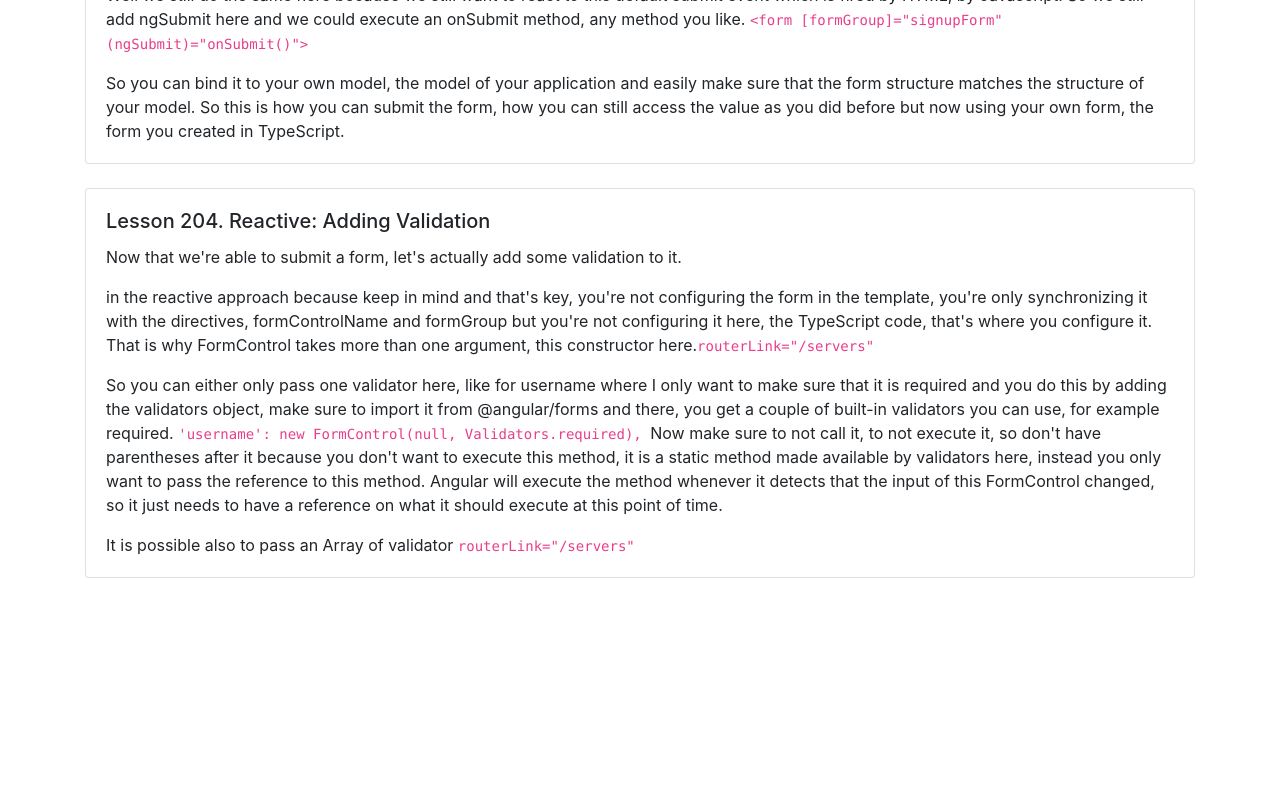
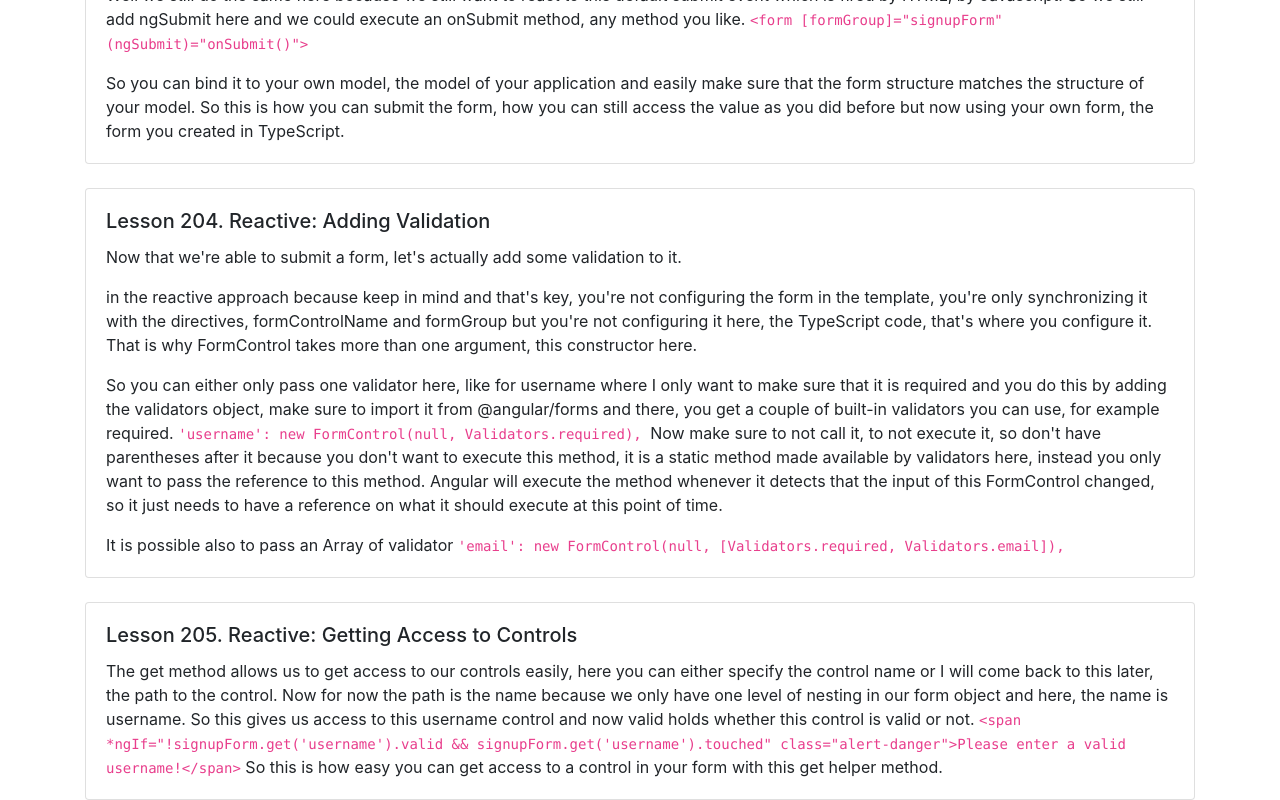
Before and after one commit to Sandro81/section15-reactive-setup-form, an Angular app: page / in a window 1280 px wide. Shown: the part 1671-2471 px from the top of the page. Before the commit the page ends 2249 px from the top, so only its background shows below. Built offline with nearby package versions, Linux system fonts and the light colour scheme.

Commit message:
section15 reactive setup form

```diff
--- a/src/app/app.component.html
+++ b/src/app/app.component.html
@@ -10,6 +10,9 @@
             id="username"
             formControlName="username"
             class="form-control">
+          <span
+            *ngIf="!signupForm.get('username').valid && signupForm.get('username').touched"
+            class="alert-danger">Please enter a valid username!</span>
         </div>
         <div class="form-group">
           <label for="email">email</label>
@@ -17,7 +20,10 @@
             type="text"
             id="email"
             class="form-control"
-            name="email">
+            formControlName="email">
+          <span
+            *ngIf="!signupForm.get('email').valid && signupForm.get('email').touched"
+            class="alert-danger">Please enter a valid username!</span>
         </div>
         <div class="radio" *ngFor="let gender of genders">
           <label>
@@ -96,14 +102,25 @@
         <div class="card-body">
           <h5 class="card-title">Lesson 204. Reactive: Adding Validation </h5>
           <p class="card-text"> Now that we're able to submit a form, let's actually add some validation to it.  </p>
-          <p class="card-text">in the reactive approach because keep in mind and that's key, you're not configuring the form in the template, you're only synchronizing it with the directives, formControlName and formGroup but you're not configuring it here, the TypeScript code, that's where you configure it. That is why FormControl takes more than one argument, this constructor here.<code>routerLink="/servers" </code></p>
+          <p class="card-text">in the reactive approach because keep in mind and that's key, you're not configuring the form in the template, you're only synchronizing it with the directives, formControlName and formGroup but you're not configuring it here, the TypeScript code, that's where you configure it. That is why FormControl takes more than one argument, this constructor here.</p>
 
           <p class="card-text"> So you can either only pass one validator here, like for username where I only want to make sure that it is required and you do this by adding the validators object, make sure to import it from @angular/forms and there, you get a couple of built-in validators you can use, for example required. <code>'username': new FormControl(null, Validators.required), </code> Now make sure to not call it, to not execute it, so don't have parentheses after it because you don't want to execute this method, it is a static method made available by validators here, instead you only want to pass the reference to this method. Angular will execute the method whenever it detects that the input of this FormControl changed, so it just needs to have a reference on what it should execute at this point of time.</p>
-          <p class="card-text">It is possible also to pass an Array of validator  <code>routerLink="/servers" </code></p>
+          <p class="card-text">It is possible also to pass an Array of validator  <code>'email': new FormControl(null, [Validators.required, Validators.email]),</code></p>
 
 
         </div>
       </div>
+
+
+      <br>
+      <div class="card">
+        <div class="card-body">
+          <h5 class="card-title">Lesson 205. Reactive: Getting Access to Controls</h5>
+          <p class="card-text">The get method allows us to get access to our controls easily, here you can either specify the control name or I will come back to this later, the path to the control. Now for now the path is the name because we only have one level of nesting in our form object and here, the name is username. So this gives us access to this username control and now valid holds whether this control is valid or not. <code>&#60;span *ngIf="!signupForm.get('username').valid && signupForm.get('username').touched" class="alert-danger">Please enter a valid username!&#60;/span></code> So this is how easy you can get access to a control in your form with this get helper method.</p>
+        </div>
+      </div>
+
+
       <!--
       <br>
       <div class="card">
```
